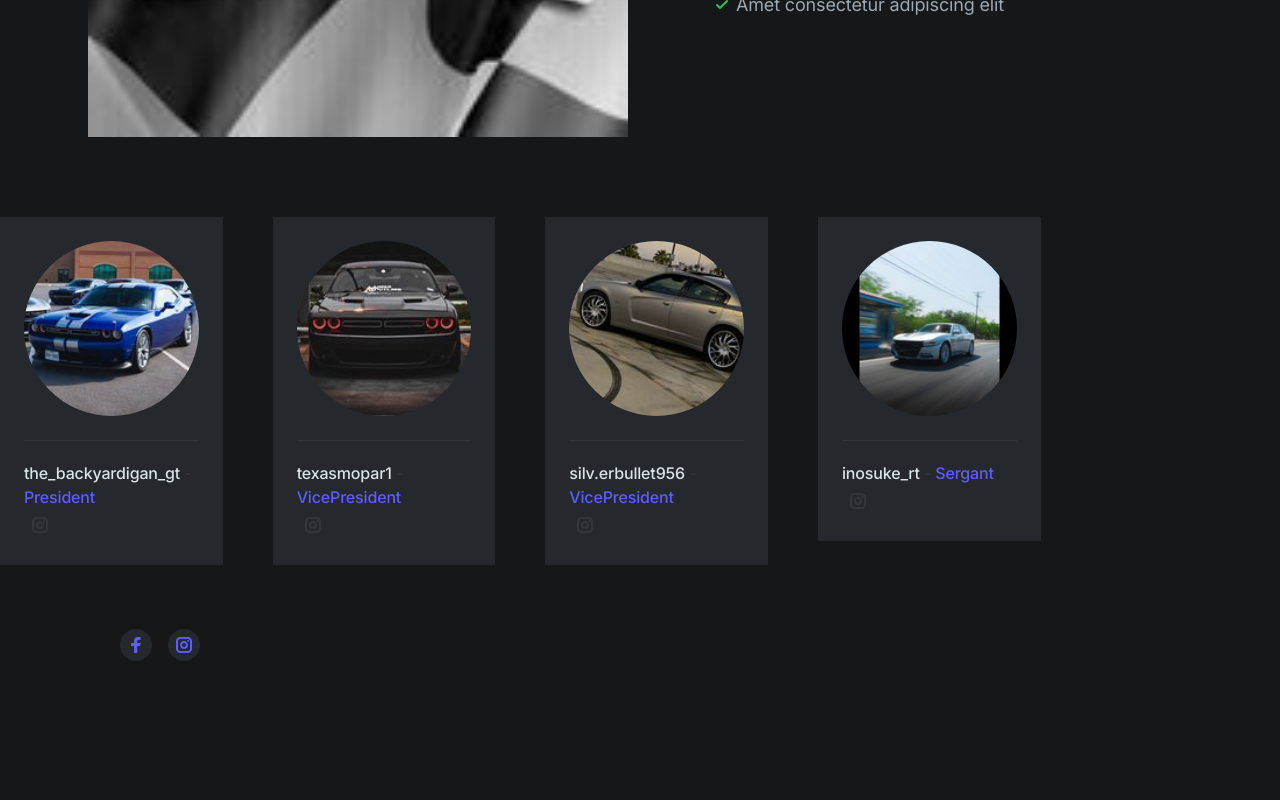
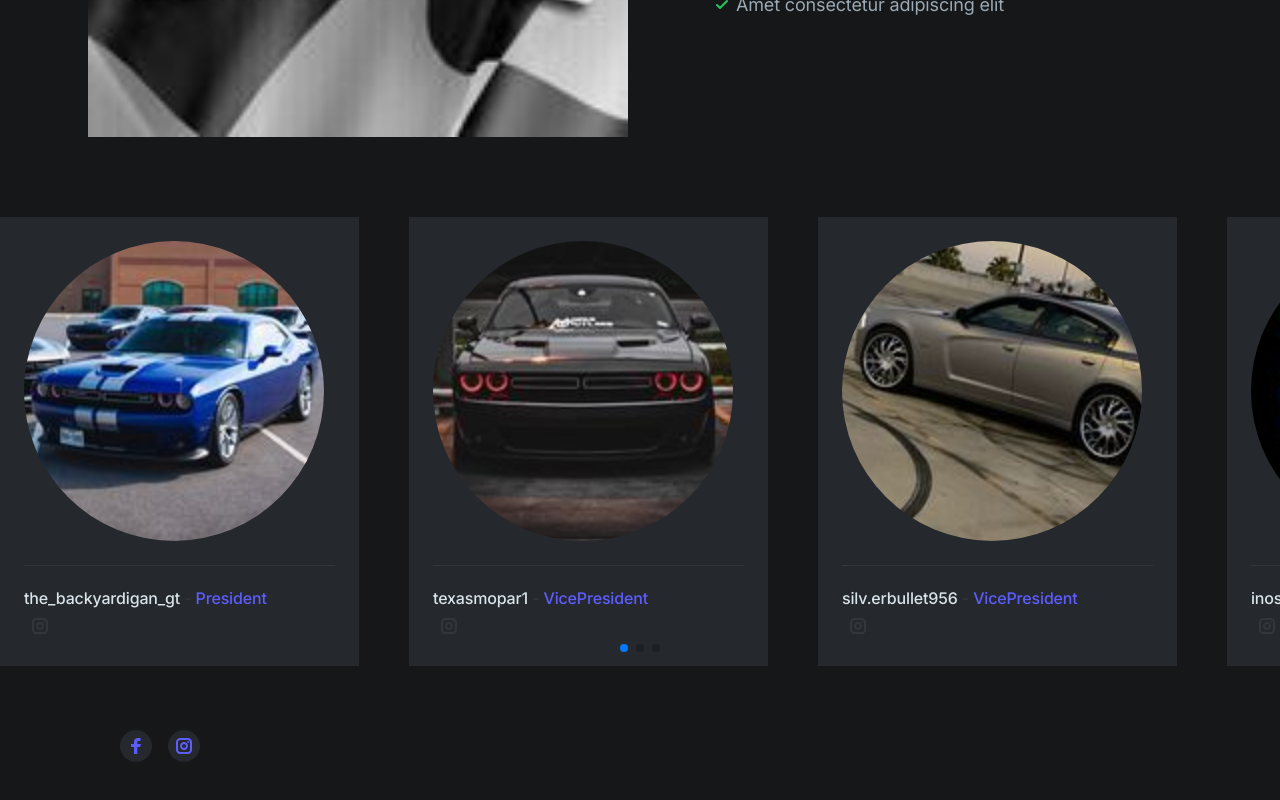
Before and after one commit to ItsHaysus/MoparInsanity, a Next.js app: page / in a window 1280 px wide. Shown: the part 3248-4048 px from the top of the page. Before the commit the page ends 3973 px from the top, so only its background shows below. Built offline with nearby package versions, Linux system fonts and the light colour scheme.

Commit message:
added swiperjs styling

```diff
--- a/components/members.module.scss
+++ b/components/members.module.scss
@@ -0,0 +1,18 @@
+.swiper-container {
+    width: 480px;
+  }
+  .swiper-wrapper{
+    text-align: center;
+  }
+
+  @media screen and (min-width: 640px) {
+    .swiper-container {
+      width: 640px;
+    }
+  }
+
+  @media screen and (min-width: 768px) {
+    .swiper-container {
+      width: 768px;
+    }
+  }
--- a/components/members.tsx
+++ b/components/members.tsx
@@ -8,31 +8,29 @@ import presidentImg from '@/public/images/backyardigan.jpg'
 import vicePresidentImg from '@/public/images/texasmopar.jpg'
 import vicePresidentupperImg from '@/public/images/silverbullet.jpg'
 import sergant from '@/public/images/inosuke.jpg'
-import './members.module.scss';
+import styles from './members.module.scss';
 // Import Swiper styles
-import 'swiper/css';
-// Import Swiper styles
-import 'swiper/css';
-import 'swiper/css/navigation';
-import 'swiper/css/pagination';
-import 'swiper/css/scrollbar';
+import 'swiper/scss';
+import 'swiper/scss/navigation';
+import 'swiper/scss/pagination';
 
 export default function Members()  {
   return (
     <Swiper
-    modules={[Navigation, Pagination, Scrollbar, A11y]}
+    modules={[Navigation, Pagination, A11y]}
     spaceBetween={50}
+    pagination={{clickable: true}}
     breakpoints={{
-      576: {
-        width: 576,
+      640: {
+        width: 640,
+        slidesPerView: 1,
+      },
+      768: {
+        width: 768,
         slidesPerView: 2,
       },
-      768: {
-         width: 768,
-         height: 768,
-        slidesPerView: 3,
-      },
     }}
+
   >
     <SwiperSlide>
             <div className="flex flex-col h-full p-6 bg-gray-800" data-aos="fade-up">
```
